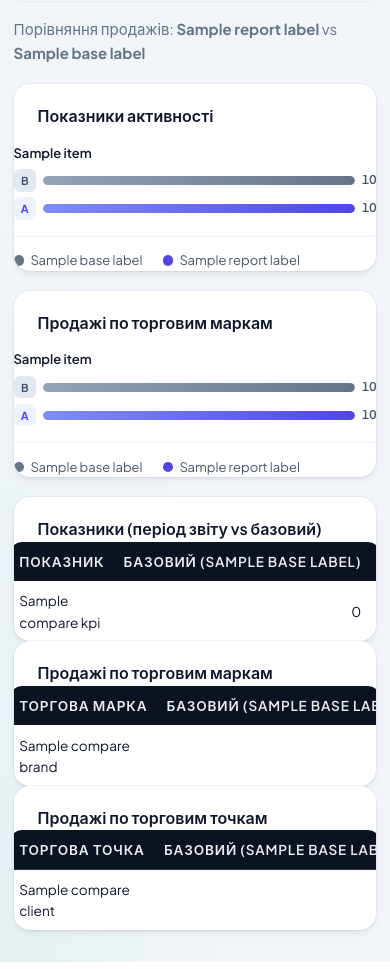
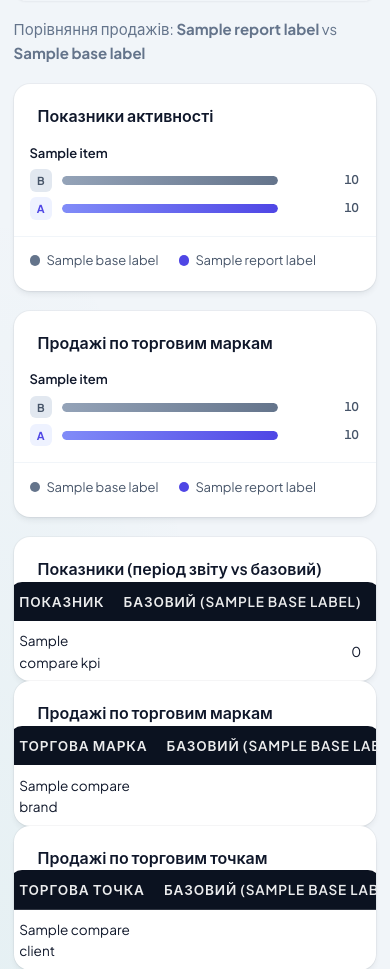
Before and after one commit to Undrey-ua/SK_Bot_Manager, a Python web app: template web/templates/analytics_compare.html in a window 390 px wide. Shown: the part 1076-2045 px from the top of the page. Run offline with Jinja, Linux system fonts and the light colour scheme; the template is opened without the code that fills it: most values are stand-ins (such as "Sample title", 1, 10 or a date in 2020).

Commit message:
Виправити відступи в діаграмах порівняльної аналітики.
Горизонтальні padding у картках графіків і вирівнювання значень справа.

Co-authored-by: Cursor <cursoragent@cursor.com>

```diff
--- a/web/static/styles.css
+++ b/web/static/styles.css
@@ -2700,6 +2700,17 @@ form.filters.filters--panelled:has(.filters__field--region) {
   font-size: 1rem;
 }
 
+.compare-chart-card {
+  padding-bottom: 1.25rem;
+}
+
+.compare-chart-card .compare-total-chart,
+.compare-chart-card .compare-bars,
+.compare-chart-card .compare-chart-legend {
+  padding-left: 1.5rem;
+  padding-right: 1.5rem;
+}
+
 .compare-chart-card--wide {
   grid-column: 1 / -1;
 }
@@ -2710,7 +2721,8 @@ form.filters.filters--panelled:has(.filters__field--region) {
   gap: 1.5rem;
   align-items: end;
   min-height: 220px;
-  padding: 0.5rem 0.75rem 0;
+  padding-top: 0.5rem;
+  padding-bottom: 0;
 }
 
 .compare-total-chart__col {
@@ -2823,8 +2835,8 @@ form.filters.filters--panelled:has(.filters__field--region) {
 
 .compare-bar-line {
   display: grid;
-  grid-template-columns: 1.4rem minmax(0, 1fr) auto;
-  gap: 0.45rem;
+  grid-template-columns: 1.4rem minmax(0, 1fr) minmax(4.5rem, auto);
+  gap: 0.5rem 0.65rem;
   align-items: center;
 }
 
@@ -2878,6 +2890,8 @@ form.filters.filters--panelled:has(.filters__field--region) {
   color: var(--text-secondary);
   font-variant-numeric: tabular-nums;
   white-space: nowrap;
+  text-align: right;
+  padding-right: 0.1rem;
 }
 
 .lazy-load-actions.is-loaded,
@@ -3289,6 +3303,13 @@ form.filters.filters--panelled:has(.filters__field--region) {
 
   .compare-charts-grid {
     grid-template-columns: 1fr;
+  }
+
+  .compare-chart-card .compare-total-chart,
+  .compare-chart-card .compare-bars,
+  .compare-chart-card .compare-chart-legend {
+    padding-left: 1rem;
+    padding-right: 1rem;
   }
 
   .compare-bar-row {
```
